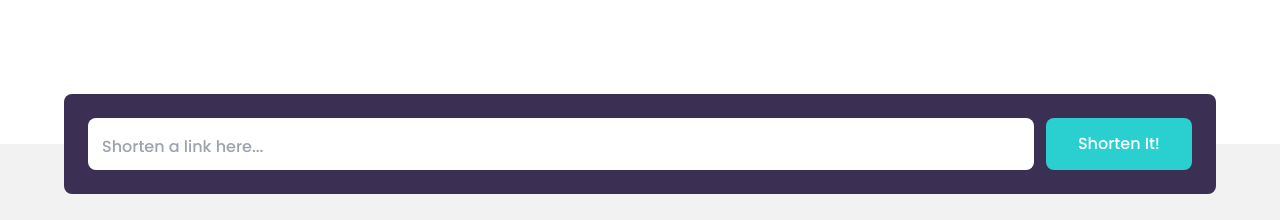
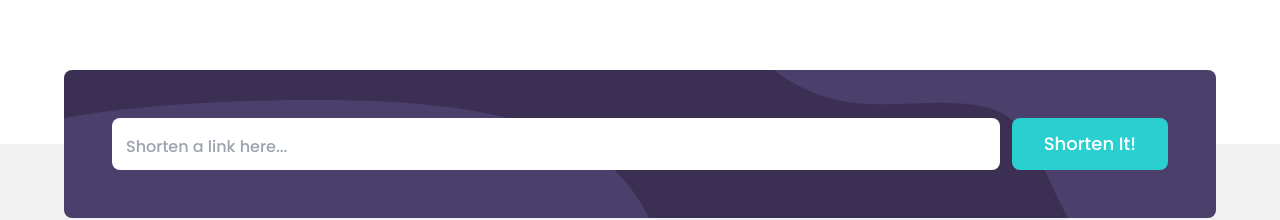
Before and after one commit to OGShawnLee/shortly-url-shortening-landing-page, a Svelte app: page / in a window 1280 px wide. Shown: the part 600-820 px from the top of the page. Built offline with nearby package versions, Linux system fonts and the light colour scheme.

Commit message:
:iphone: fix: apply shorter section desktop design

```diff
--- a/src/layout/Shorter.svelte
+++ b/src/layout/Shorter.svelte
@@ -57,7 +57,7 @@
 </script>
 
 <section class="pt-28">
-  <div class="{layout} p-6 | bg-violet-700 rounded-lg">
+  <div id="shorter" class="{layout} p-6 | bg-violet-700 rounded-lg lg:p-12">
     <h2 class="sr-only">URL Shortener</h2>
     <form
       class="flex flex-col gap-3 items-start | lg:flex-row"
@@ -79,7 +79,7 @@
         {/if}
       </div>
       <button
-        class="w-full button h-13 px-8 | bg-cyan rounded-lg | lg:w-[fit-content]"
+        class="w-full button h-13 px-8 | bg-cyan rounded-lg | lg:(w-[fit-content] text-lg)"
         class:opacity-75={state === 'PENDING'}
         disabled={state === 'PENDING'}>
         {state === 'PENDING' ? 'Shortening...' : 'Shorten It!'}
@@ -93,3 +93,18 @@
     {/each}
   </div>
 </section>
+
+<style>
+  #shorter {
+    background-image: url("../assets/bg-shorten-mobile.svg");
+    background-repeat: no-repeat;
+    background-position: top right;
+}
+
+@media screen and (min-width: 1024px) {
+  #shorter {
+    background-image: url(../assets/bg-shorten-desktop.svg);
+    background-size: cover;
+  }
+}
+</style>
--- a/src/styles/app.css
+++ b/src/styles/app.css
@@ -14,7 +14,7 @@ h6 {
 }
 
 .button {
-  @apply min-w-[fit-content] py-2 text-white transition;
+  @apply min-w-[fit-content] py-2 text-white transition lg:text-lg;
 }
 
 .button:hover {
```
